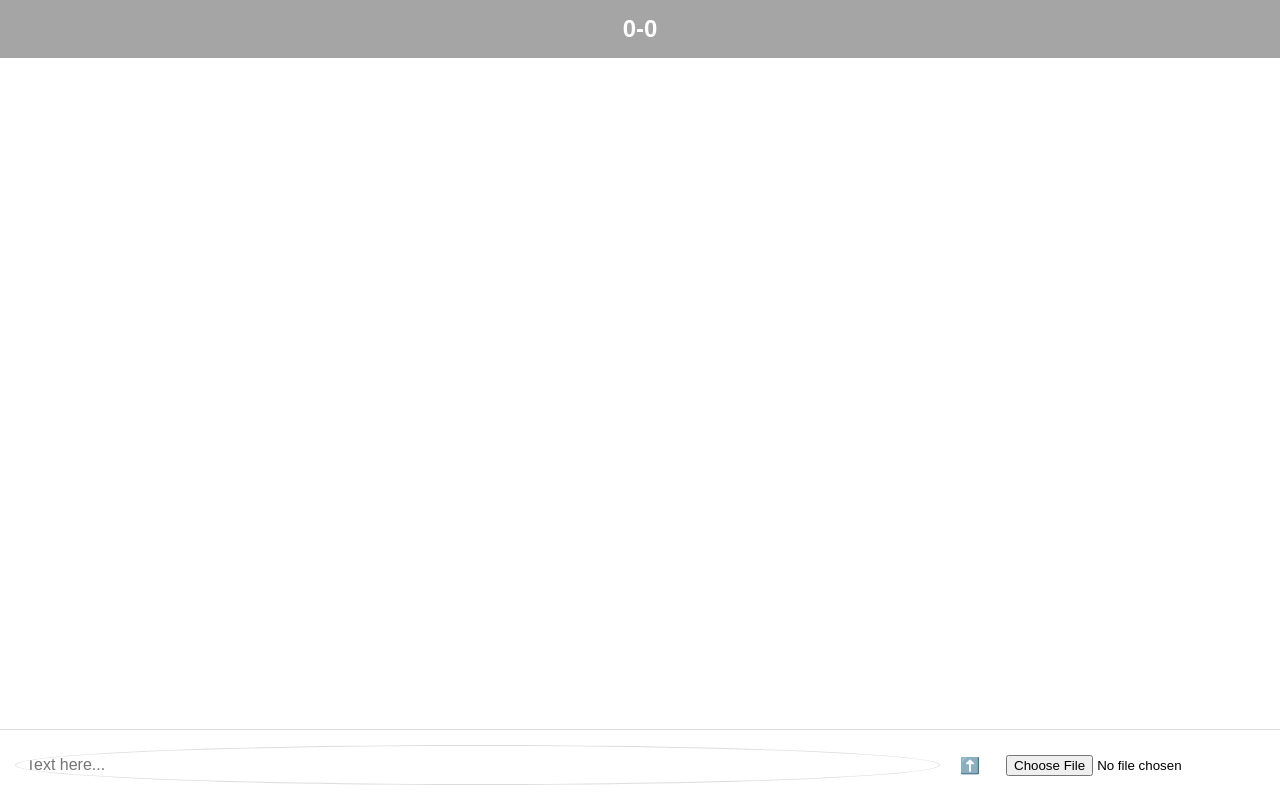
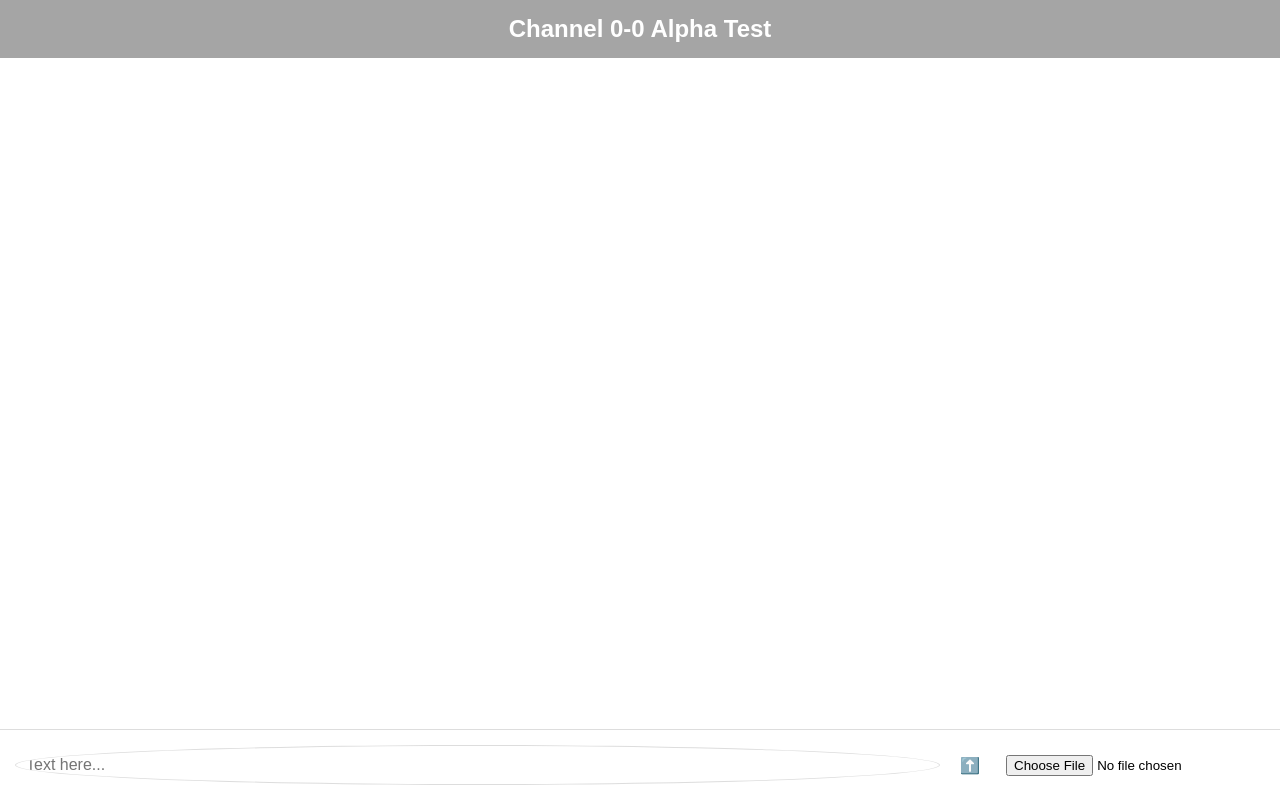
Before and after one commit to Psycho-Octopus/0-0, a website: page public/index.html in a window 1280 px wide. Drawn offline with nearby package versions, Linux system fonts and the light colour scheme; no server answers.

Commit message:
Update index.html

```diff
--- a/public/index.html
+++ b/public/index.html
@@ -104,7 +104,7 @@
   </style>
 </head>
 <body>
-  <header>0-0</header>
+  <header>Channel 0-0 Alpha Test</header>
   <div id="chat"></div>
   <form id="messageForm">
     <div class="left-controls">
```
